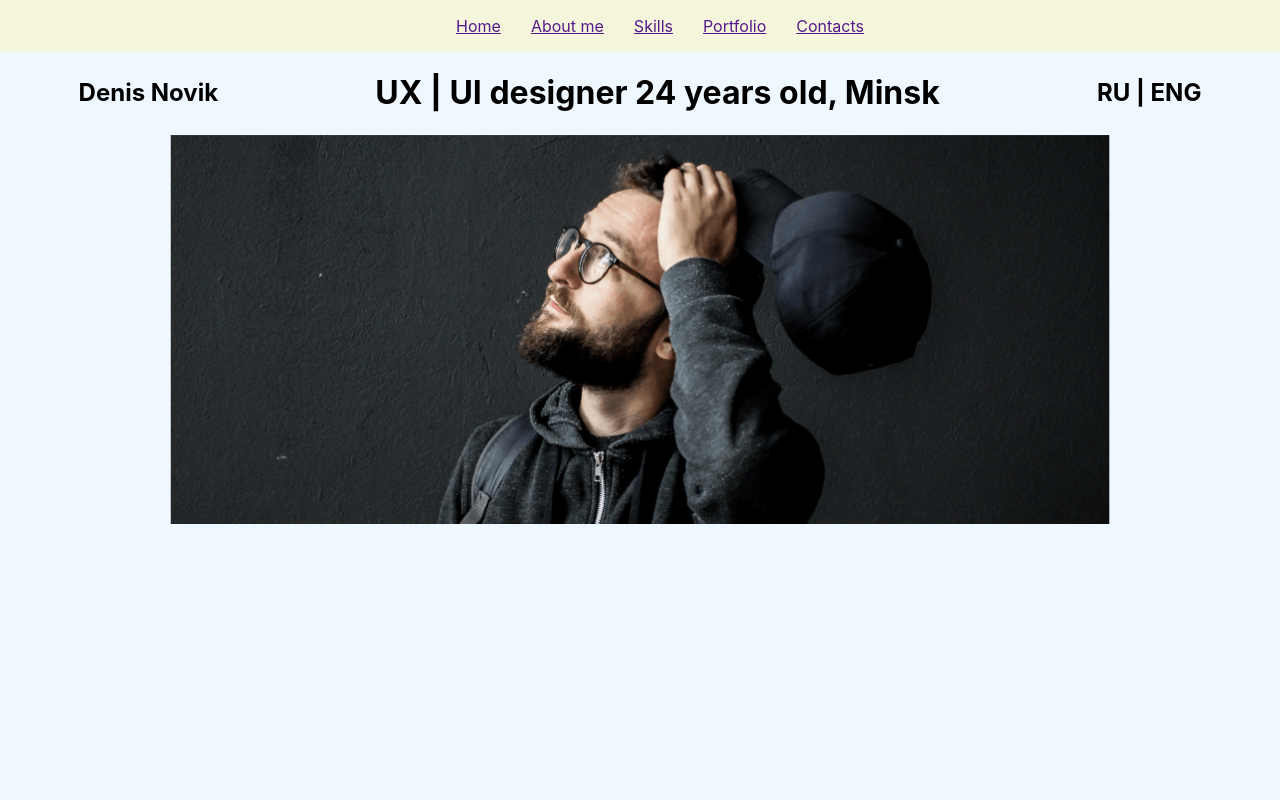
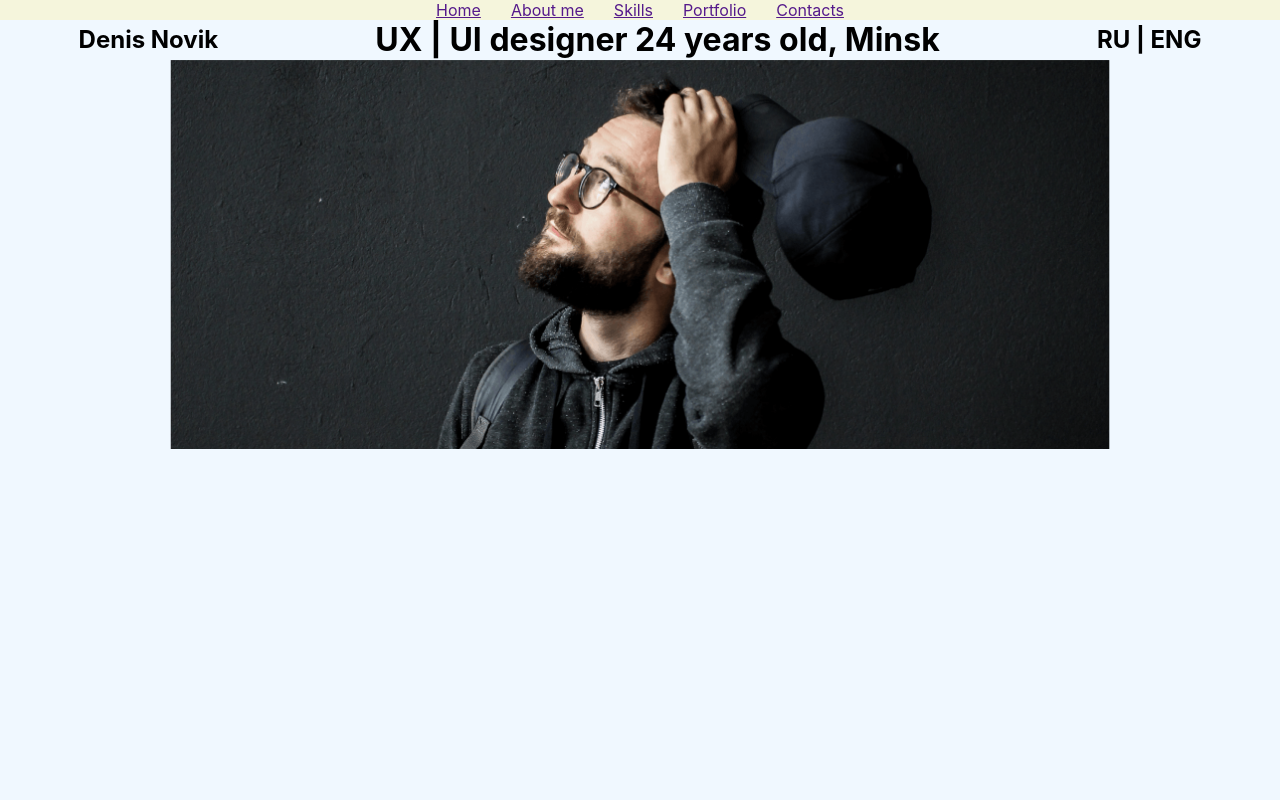
Before and after one commit to Elena-it-code/portfolio, a React app: page / in a window 1280 px wide. Shown: the top 800 px of the page. Built offline with nearby package versions, Linux system fonts and the light colour scheme.

Commit message:
Add box-sizing:border-box;padding: 0; margin: 0;

```diff
--- a/src/index.css
+++ b/src/index.css
@@ -1,3 +1,11 @@
+*,
+*::after,
+*::before {
+  box-sizing: border-box;
+  padding: 0;
+  margin: 0;
+}
+
 body {
   margin: 0;
   font-family: -apple-system, BlinkMacSystemFont, 'Segoe UI', 'Roboto', 'Oxygen',
```
